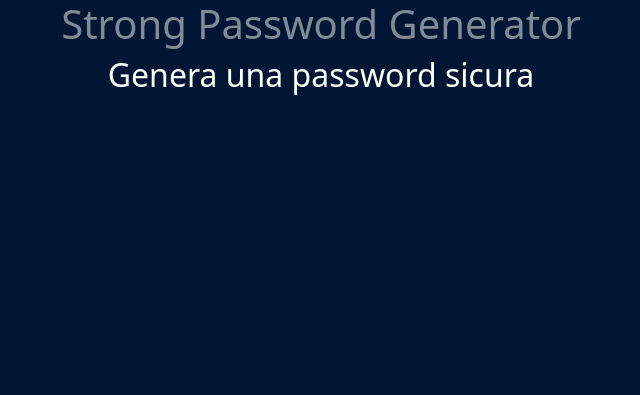
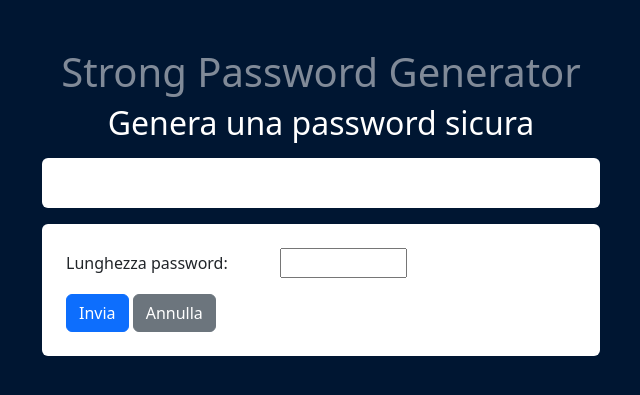
Before and after one commit to SamuelePassiatore/php-strong-password-generator, a PHP site: page / in a window 1280 px wide. Shown: the top 395 px of the page, without its empty margins (319-959 px from the left). Run offline with PHP 8.4, Linux system fonts and the light colour scheme.

Commit message:
created form with style

```diff
--- a/index.php
+++ b/index.php
@@ -24,11 +24,23 @@
 </head>
 
 <body class="blue-bg-custom">
-    <div class="container">
-        <div class="titles text-center">
+    <div class="container pt-5">
+        <div class="titles text-center pb-2">
             <h1 class="light-blue-custom">Strong Password Generator</h1>
             <h2 class="text-white">Genera una password sicura</h2>
         </div>
+        <div class="alert bg-white rounded-2 w-50 mx-auto py-4">
+
+        </div>
+        <form action="#" method="POST" class="bg-white rounded-2 w-50 mx-auto p-4">
+            <div class="mb-3">
+                <label for="password-length" class="pe-5">Lunghezza password:</label>
+                <input type="number" id="password-length" name="password-length" min="1" max="20" class="w-25">
+            </div>
+            <button type="submit" class="btn btn-primary">Invia</button>
+            <button type="reset" class="btn btn-secondary">Annulla</button>
+        </form>
+
     </div>
 </body>
 
```
